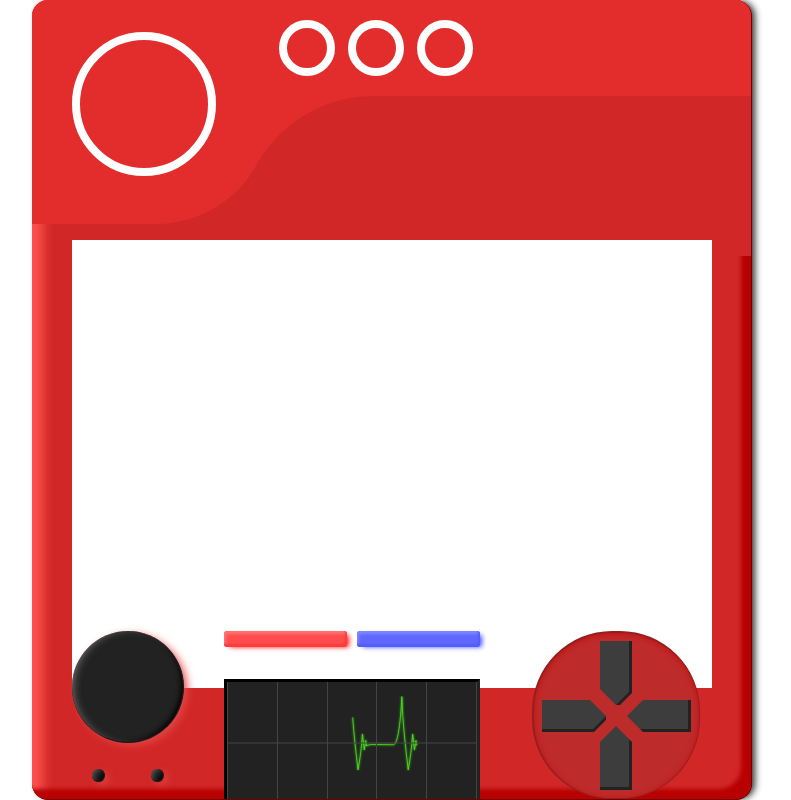
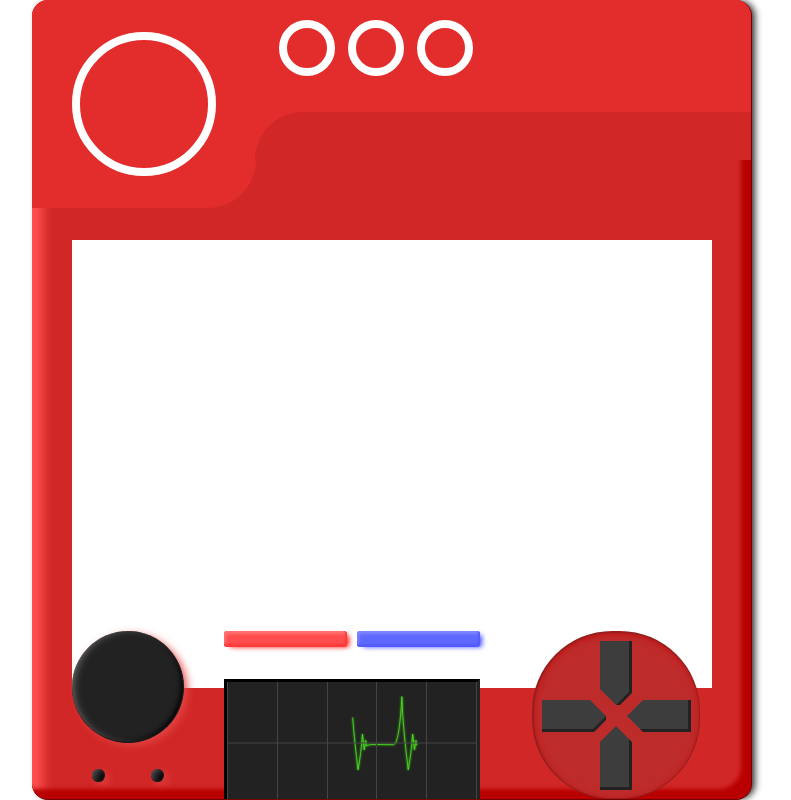
Before and after one commit to jsg3121/pokemon, a React (Create React App) app in the folder client/: page / in a window 1280 px wide. Shown: the whole page, without its empty margins (248-1039 px from the left). Built offline with nearby package versions, Linux system fonts and the light colour scheme.

Commit message:
FIX(header) : header ui 수정

```diff
--- a/client/src/components/src/background/src/Header.component.tsx
+++ b/client/src/components/src/background/src/Header.component.tsx
@@ -9,28 +9,42 @@ const Header = styled.div`
   height: 10rem;
   background-color: #e32c2c;
   position: relative;
+  z-index: 20;
+`
 
-  &::before {
-    content: '';
-    width: 15rem;
-    height: 10rem;
-    background-color: #e32c2c;
-    border-top-right-radius: 6rem;
-    border-bottom-right-radius: 16rem;
-    position: absolute;
-    bottom: -4rem;
-  }
-
-  &::after {
-    content: '';
+const HeaderFrist = styled.div`
   width: 100%;
   height: 10rem;
+  position: absolute;
+  z-index: 10;
+
+  & > i.header__bottom--first {
+    width: 14rem;
+    height: 3rem;
+    background-color: #e32c2c;
+    border-bottom-right-radius: 8rem;
+    position: absolute;
+    bottom: -3rem;
+    z-index: 2;
+    box-sizing: content-box;
+  }
+`
+
+const HeaderSeconds = styled.div`
+  width: 100%;
+  height: 10rem;
+  position: absolute;
+  z-index: 20;
+
+  & > i.header__bottom--second {
+    width: 31rem;
+    height: 3rem;
     background-color: #d12727;
-    border-top-left-radius: 10rem;
-    border-bottom-left-radius: 2rem;
+    border-top-left-radius: 8rem;
     position: absolute;
-    bottom: -6rem;
-    left: 13rem;
+    bottom: 0rem;
+    right: 0;
+    box-sizing: content-box;
   }
 `
 
@@ -66,6 +80,10 @@ const GemList = styled.div`
 
 const HeaderComponent: React.FC<HeaderComponentProps> = (props) => {
   return (
+    <>
+      <HeaderFrist>
+        <i className="header__bottom--first" />
+      </HeaderFrist>
       <Header>
         <Gem className="header__gem" />
         <GemList>
@@ -74,6 +92,10 @@ const HeaderComponent: React.FC<HeaderComponentProps> = (props) => {
           <i className="gem--green" />
         </GemList>
       </Header>
+      <HeaderSeconds>
+        <i className="header__bottom--second" />
+      </HeaderSeconds>
+    </>
   )
 }
 
```
Lines whose indentation alone changed are shown as unchanged.
